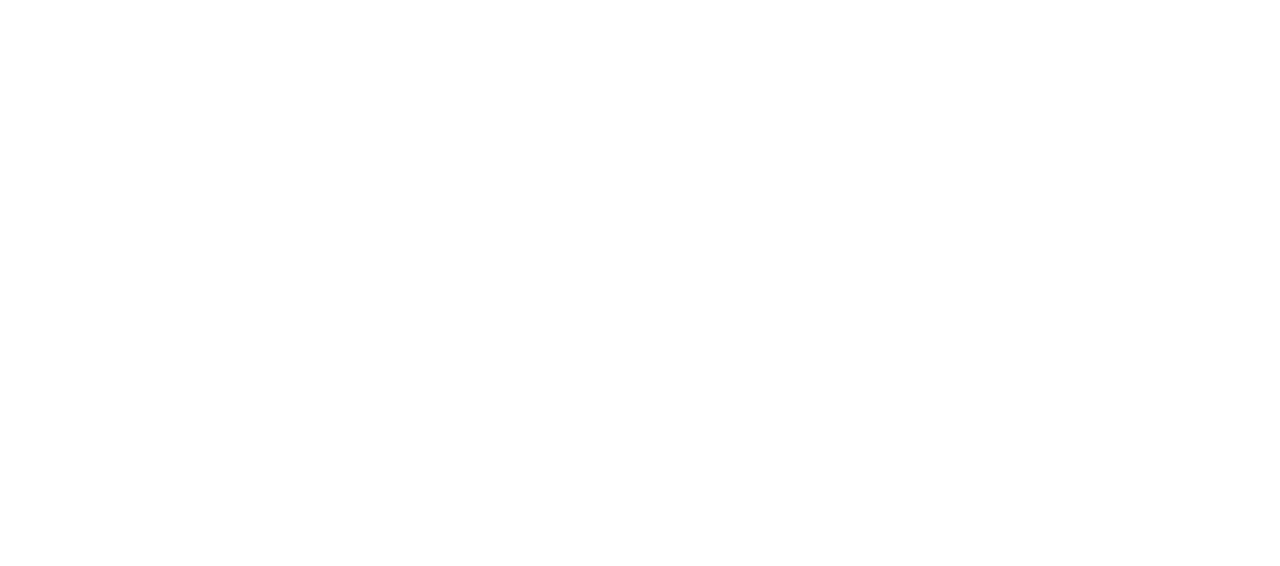
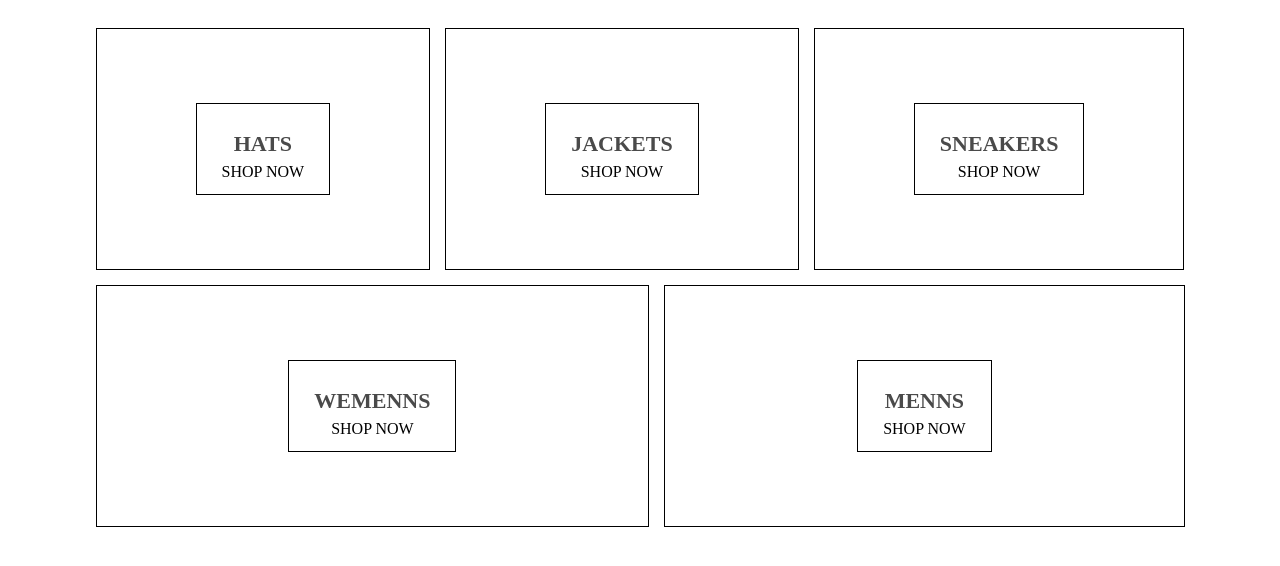
Before and after one commit to BrilliantPhoenix2024/E-commerce-React-Project, a React (Create React App) app: page / in a window 1280 px wide. Shown: the top 566 px of the page. Built offline with nearby package versions, Linux system fonts and the light colour scheme.

Commit message:
E-commerce Homepage and add some styles

```diff
--- a/src/App.js
+++ b/src/App.js
@@ -1,8 +1,14 @@
 import React from "react";
+
+import HomePage from "./components/homePage/homepage.components";
 import "./App.css";
 
 function App() {
-  return <div className="App"></div>;
+  return (
+    <div className="App">
+      <HomePage />
+    </div>
+  );
 }
 
 export default App;
--- /dev/null
+++ b/src/components/homePage/homepage.components.jsx
@@ -0,0 +1,44 @@
+import React from "react";
+
+import "./homepage.styles.css";
+
+const HomePage = () => {
+  return (
+    <div className="homepage">
+      <div className="directory-menu">
+        <div className="menu-item">
+          <div className="content">
+            <h1 className="title">HATS</h1>
+            <span className="subtitle">SHOP NOW</span>
+          </div>
+        </div>
+        <div className="menu-item">
+          <div className="content">
+            <h1 className="title">JACKETS</h1>
+            <span className="subtitle">SHOP NOW</span>
+          </div>
+        </div>
+        <div className="menu-item">
+          <div className="content">
+            <h1 className="title">SNEAKERS</h1>
+            <span className="subtitle">SHOP NOW</span>
+          </div>
+        </div>
+        <div className="menu-item">
+          <div className="content">
+            <h1 className="title">WEMENNS</h1>
+            <span className="subtitle">SHOP NOW</span>
+          </div>
+        </div>
+        <div className="menu-item">
+          <div className="content">
+            <h1 className="title">MENNS</h1>
+            <span className="subtitle">SHOP NOW</span>
+          </div>
+        </div>
+      </div>
+    </div>
+  );
+};
+
+export default HomePage;
--- /dev/null
+++ b/src/components/homePage/homepage.styles.css
@@ -0,0 +1,54 @@
+.homepage {
+  display: flex;
+  flex-direction: column;
+  align-items: center;
+  padding: 20px 80px;
+}
+
+.directory-menu {
+  width: 100%;
+  display: flex;
+  flex-wrap: wrap;
+  justify-content: space-between;
+}
+
+.menu-item {
+  min-width: 30%;
+  height: 240px;
+  flex: 1 1 auto;
+  display: flex;
+  align-items: center;
+  justify-content: center;
+  border: 1px solid black;
+  margin: 0 7.5px 15px;
+}
+
+.menu-item:first-child {
+  margin-right: 7.5px;
+}
+
+.menu-item:last-child {
+  margin-left: 7.5px;
+}
+
+.content {
+  height: 90px;
+  padding: 0 25px;
+  display: flex;
+  flex-direction: column;
+  align-items: center;
+  justify-content: center;
+  border: 1px solid black;
+}
+
+.title {
+  font-weight: bold;
+  margin-bottom: 6px;
+  font-size: 22px;
+  color: #4a4a4a;
+}
+
+.subtitle {
+  font-weight: lighter;
+  font-size: 16px;
+}
```
Also changed, not shown: 1 other file (tests, documents, lock files or other folders).
